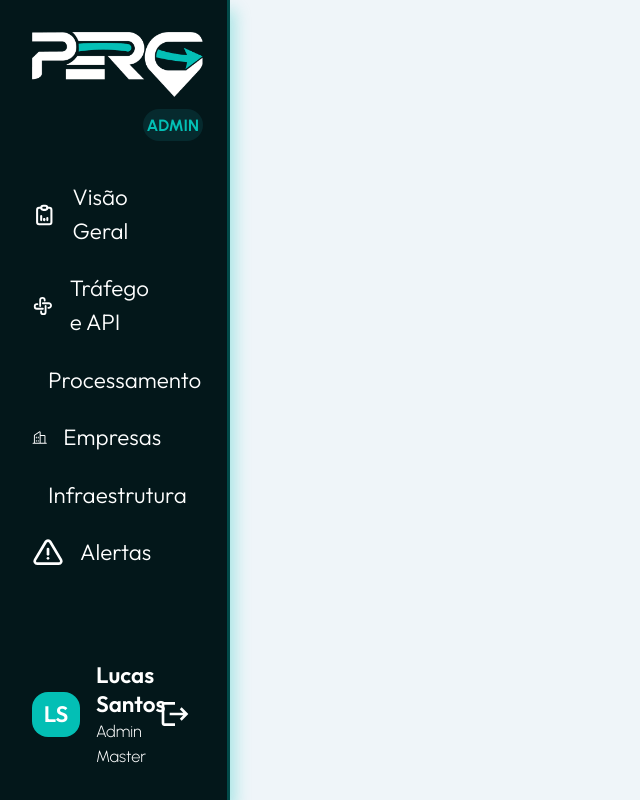
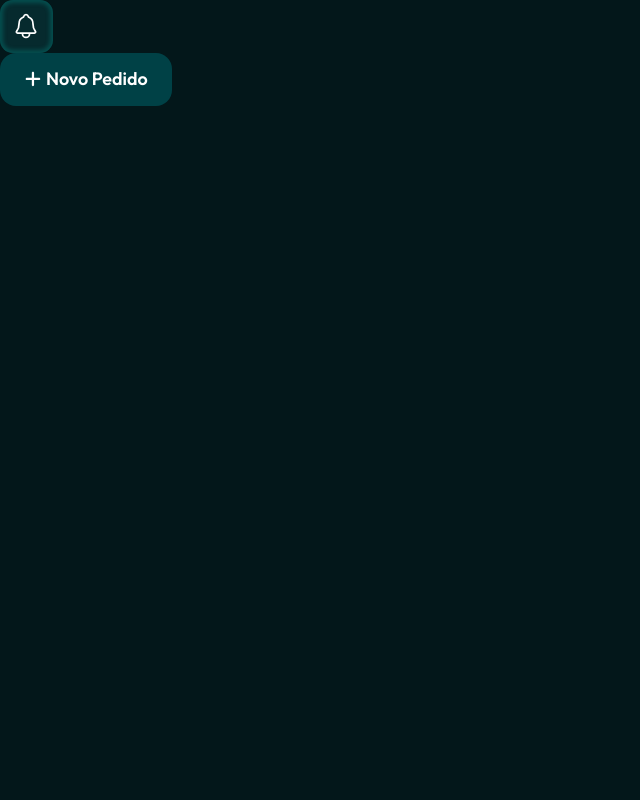
Before and after one commit to PERG-Gestao-de-Logistica/PERG-Front, a Next.js app in the folder perg/: page / in a window 1280 px wide. Shown: the whole page, without its empty margins (0-640 px from the left). Built offline with nearby package versions, Linux system fonts and the light colour scheme.

Commit message:
:construction: progress: início dos botões e barra de pesquisa

```diff
--- /dev/null
+++ b/perg/src/components/botoes/botaoNotificacaoAdmin/botaoNotificacaoAdmin.module.css
@@ -0,0 +1,20 @@
+.botao {
+  display: flex;
+  align-items: center;
+  justify-content: center;
+
+  width: var(--altura-botao-grande);
+  height: var(--altura-botao-grande);
+
+  padding: 0;
+
+color: var(--cor-superficie-branca);
+ background-color: var(--cor-primaria-secundaria);
+
+   box-shadow: var(--sombra-interna-destaque);
+  border-radius: var(--raio-pequeno);
+}
+
+.botao:hover {
+  background-color: var(--cor-primaria-verde-escuro);
+}
--- /dev/null
+++ b/perg/src/components/botoes/botaoNotificacaoAdmin/botaoNotificacaoAdmin.tsx
@@ -0,0 +1,14 @@
+import { IoNotificationsOutline } from "react-icons/io5";
+import styles from "./botaoNotificacaoAdmin.module.css";
+
+export default function BotaoNotificacaoAdmin() {
+  return (
+    <button
+      type="button"
+      className={styles.botao}
+      aria-label="Notificações"
+    >
+      <IoNotificationsOutline size={28} />
+    </button>
+  );
+}
--- /dev/null
+++ b/perg/src/components/botoes/botaoNotificacaoEmpresa/botaoNotificacaoEmpresa.module.css
@@ -0,0 +1,22 @@
+.botao {
+  display: flex;
+  align-items: center;
+  justify-content: center;
+
+  width: var(--altura-botao-grande);
+  height: var(--altura-botao-grande);
+
+  padding: 0;
+
+  color: var(--cor-primaria-verde-escuro);
+  background-color: var(--cor-superficie-branca);
+
+  border: var(--largura-borda) solid var(--cor-borda);
+  box-shadow: var(--sombra-interna);
+  border-radius: var(--raio-pequeno);
+}
+
+.botao:hover {
+  background-color: var(--cor-fundo-verde-claro);
+  border-color: var(--cor-secundaria-verde);
+}
--- /dev/null
+++ b/perg/src/components/botoes/botaoNotificacaoEmpresa/botaoNotificacaoEmpresa.tsx
@@ -0,0 +1,44 @@
+
+// import { IoNotificationsOutline } from "react-icons/io5";
+// import styles from "./botaoNotificacaoEmpresa.module.css";
+
+// // interface BotaoNotificacaoProps {
+// //   quantidade?: number;
+// //   onClick: () => void;
+// // }
+
+// // export default function BotaoNotificacao({
+// //   quantidade = 0,
+// //   onClick,
+// // }: BotaoNotificacaoProps) {
+
+// // // type="button"
+// //       className={styles.botao}
+// //       onClick={onClick}
+// //       aria-label={`Notificações, ${quantidade} não lidas`}
+
+// export default function BotaoNotificacao(){
+//   return (
+//     <button
+//     >
+//       <IoNotificationsOutline className={styles.icone} />
+
+//         <span className={styles.indicador}>
+//         </span>
+//     </button>
+//   );
+// }
+import { IoNotificationsOutline } from "react-icons/io5";
+import styles from "./botaoNotificacaoEmpresa.module.css";
+
+export default function BotaoNotificacaoEmpresa() {
+  return (
+    <button
+      type="button"
+      className={styles.botao}
+      aria-label="Notificações"
+    >
+      <IoNotificationsOutline size={28} />
+    </button>
+  );
+}
--- /dev/null
+++ b/perg/src/components/botoes/botaoNovoPedido/botaoNovoPedido.module.css
@@ -0,0 +1,21 @@
+.botao {
+  display: inline-flex;
+  align-items: center;
+  justify-content: center;
+  gap: var(--espacamento-xs);
+
+  height: var(--altura-botao-grande);
+  padding: 0 var(--padding-botao-grande);
+
+  color: var(--cor-texto-branco);
+  background-color: var(--cor-primaria-verde-escuro);
+
+  border: none;
+  border-radius: var(--raio-padrao);
+
+  font-size: var(--tamanho-texto-botao);
+}
+
+.botao:hover {
+  background-color: var(--cor-secundaria-verde);
+}
--- /dev/null
+++ b/perg/src/components/botoes/botaoNovoPedido/botaoNovoPedido.tsx
@@ -0,0 +1,23 @@
+
+import styles from "./botaoNovoPedido.module.css";
+import { FaPlus } from "react-icons/fa6";
+
+// interface BotaoNovoPedidoProps {
+//   onClick: () => void;
+// }
+
+// export default function BotaoNovoPedido({
+//   onClick,
+// }: BotaoNovoPedidoProps) {
+
+    export default function BotaoNovoPedidos() {
+  return (
+    <button
+      type="button"
+      className={styles.botao}
+    >
+      <FaPlus className={styles.icone} />
+      <span>Novo Pedido</span>
+    </button>
+  );
+}
--- a/perg/src/components/header/index.tsx
+++ b/perg/src/components/header/index.tsx
@@ -1,4 +1,4 @@
-import Button from "@/components/botao";
+import Button from "@/components/botoes";
 
 export default function Header() {
   return (
--- a/perg/src/components/menuAdmin/menuAdmin.module.css
+++ b/perg/src/components/menuAdmin/menuAdmin.module.css
@@ -1,6 +1,6 @@
 .menuEmpresa {
   background-color: var(--cor-primaria-escura);
-  max-width: 18dvw;
+  width: 325px;
   height: 100dvh;
   box-shadow: 5px 10px 15px rgba(3, 191, 181, 0.3);
   border-right: 3px solid rgba(3, 191, 181, 0.3);
@@ -50,6 +50,7 @@
 
 .navegacao {
   width: 100%;
+  flex: 1;
 }
 
 .lista {
@@ -58,6 +59,7 @@
   flex-direction: column;
   list-style: none;
   gap: var(--espacamento-sm);
+  padding: 0;
 }
 
 .item {
@@ -70,6 +72,7 @@
   align-items: center;
   gap: var(--espacamento-md);
   padding: var(--espacamento-sm) var(--espacamento-xl);
+  white-space: nowrap;
 }
 
 .item:hover {
@@ -83,6 +86,10 @@
   outline-offset: 3px;
 }
 
+.item span {
+  overflow: hidden;
+}
+
 .perfil {
   width: 100%;
   height: auto;
@@ -90,16 +97,18 @@
   margin-bottom: var(--espacamento-xl);
   color: var(--cor-texto-branco);
   display: grid;
-  grid-template-columns: 4rem minmax(0, 1fr) auto;
+  grid-template-columns: 3.2rem minmax(0, 1fr) auto;
   align-items: center;
   padding: 0 var(--espacamento-xl);
+  gap: var(--espacamento-sm);
 }
 
 .iniciais:global(h3),
 :global(h3).iniciais {
   color: var(--cor-texto-branco);
   background-color: var(--cor-verde-destaque);
-  width: 75%;
+  width: 50px;
+  height: 50px;
   border-radius: var(--raio-padrao);
   display: flex;
   justify-content: center;
@@ -141,10 +150,11 @@
 
 @media (max-width: 1024px) {
   .menuEmpresa {
-    max-width: 10vw;
+    width: 80px;
+    max-width: none;
   }
 
-  .logo {
+  .logo, .admin, .infoUsuario, .item span {
     display: none;
   }
 
@@ -154,16 +164,6 @@
     display: flex;
     justify-content: center;
     margin: var(--espacamento-md) 1rem var(--espacamento-md);
-  }
-
-  .admin {
-    justify-content: center;
-    padding: 0;
-    margin: var(--espacamento-xl) 0;
-  }
-
-  .admin{
-    display: none;
   }
 
   .lista {
@@ -178,10 +178,6 @@
     height: 56px;
     padding: var(--espacamento-sm);
     border-radius: var(--raio-pequeno);
-  }
-
-  .item span {
-    display: none;
   }
 
   .item svg {
@@ -205,10 +201,6 @@
     height: 60%;
   }
 
-  .infoUsuario {
-    display: none;
-  }
-
   .botaoLogout svg {
     width: 23px;
     height: 23px;
@@ -217,8 +209,7 @@
 }
 
 
-@media (max-width: 640px) {
-
+@media (max-width: 640px){
   .cabecalhoMobile {
     position: fixed;
     top: 0;
@@ -243,6 +234,7 @@
     max-height: 42px;
     object-fit: contain;
   }
+
    .botaoMenu {
     display: flex;
     align-items: center;
@@ -265,8 +257,6 @@
     height: 26px;
   }
 
-  /* OVERLAY */
-
   .overlay {
     display: block;
 
@@ -282,7 +272,6 @@
     z-index: 1000;
   }
 
-  /* DRAWER */
 
   .menuEmpresa {
     position: fixed;
@@ -311,13 +300,11 @@
     transform: translateX(0);
   }
 
-  /* LOGO FICA NO CABEÇALHO */
 
   .logoAdmin {
     display: none;
   }
 
-  /* NAVEGAÇÃO */
 
   .navegacao {
     margin-top: var(--espacamento-xxl);
@@ -352,13 +339,12 @@
     height: 25px;
   }
 
-  /* PERFIL E SAIR DENTRO DO DRAWER */
 
   .perfil {
     width: 100%;
 
     display: grid;
-    grid-template-columns: 44px minmax(0, 1fr) 40px;
+    grid-template-columns: 5rem minmax(0, 1fr) 1rem;
 
     align-items: center;
     gap: var(--espacamento-sm);
@@ -371,9 +357,8 @@
   }
 
   .iniciais {
-    width: 42px;
-    height: 42px;
-    padding: 0;
+    width: 100px;
+    height: 100px;
   }
 
   .infoUsuario {
@@ -399,7 +384,24 @@
   }
 }
 
-/* REDUÇÃO DE MOVIMENTO */
+@media (max-width: 900px) and (orientation: landscape) {
+  .menuEmpresa {
+    width: min(320px, 80vw);
+    height: 100dvh;
+    overflow-y: auto;
+  }
+
+  .logo
+
+  .lista {
+    gap: var(--espacamento-xs);
+  }
+
+  .perfil {
+    padding: var(--espacamento-md);
+    margin-bottom: var(--espacamento-xs);
+  }
+}
 
 @media (prefers-reduced-motion: reduce) {
   .menuEmpresa {
--- a/perg/src/pages/globals.css
+++ b/perg/src/pages/globals.css
@@ -24,58 +24,55 @@ body {
   line-height: var(--altura-linha-texto);
 
   color: var(--cor-texto-principal);
-  background-color: var(--cor-fundo-claro);
+  background-color: var(--cor-primaria-escura);
 }
 
-
 :root {
-
   /* ----------------------------
 -- CORES E IDENTIDADE VISUAL --
 ------------------------------- */
   --cor-primaria-verde-escuro: #004146;
-  --cor-primaria-escura: #03171A;
-  --cor-primaria-profunda: #11292C;
-  --cor-primaria-secundaria: #062A2E;
+  --cor-primaria-escura: #03171a;
+  --cor-primaria-profunda: #11292c;
+  --cor-primaria-secundaria: #062a2e;
 
   --cor-secundaria-verde: #018076;
-  --cor-verde-destaque: #03BFB5;
-   --cor-verde-hover: #9BD0CD;
+  --cor-verde-destaque: #03bfb5;
+  --cor-verde-hover: #9bd0cd;
 
-  --cor-fundo-claro: #EFF5F9;
-  --cor-superficie-branca: #FFFFFF;
-  --cor-fundo-verde-claro: #E0FCFB;
-  --cor-fundo-input: #CFE8E4;
+  --cor-fundo-claro: #eff5f9;
+  --cor-superficie-branca: #ffffff;
+  --cor-fundo-verde-claro: #e0fcfb;
+  --cor-fundo-input: #cfe8e4;
 
   --cor-texto-principal: #004146;
   --cor-texto-secundario: #949398;
-  --cor-texto-branco: #FFFFFF;
+  --cor-texto-branco: #ffffff;
 
-  --cor-aviso: #FFA43D;
-  --cor-perigo: #FD6554;
-  --cor-informacao: #168BFF;
+  --cor-aviso: #ffa43d;
+  --cor-perigo: #fd6554;
+  --cor-informacao: #168bff;
   --cor-sucesso: #018076;
 
-  --cor-borda: #C7E2E3;
-
+  --cor-borda: #c7e2e3;
 
   /* ------------------
 -- CORES DE STATUS --
 --------------------- */
   --cor-status-novo: #004146;
-  --cor-status-rota: #0088FF;
+  --cor-status-rota: #0088ff;
   --cor-status-roteirizado: var(--cor-texto-branco);
-  --cor-status-disponivel: #34C759;
-  --cor-status-outraLoja: #8A4B00;
-  --cor-status-alto: #DB8B55;
-  --cor-status-medio: #E4B84C;
-  --cor-status-ocorrencia: #FD6554;
+  --cor-status-disponivel: #34c759;
+  --cor-status-outraLoja: #8a4b00;
+  --cor-status-alto: #db8b55;
+  --cor-status-medio: #e4b84c;
+  --cor-status-ocorrencia: #fd6554;
   --cor-status-offline: #949398;
 
-  --fundo-status-novo: #03BFB5;
+  --fundo-status-novo: #03bfb5;
   --fundo-status-roteirizado: #004146;
-  --fundo-status-disponivel: #E0FCFB;
-  --fundo-status-entregue: #D5F5F1;
+  --fundo-status-disponivel: #e0fcfb;
+  --fundo-status-entregue: #d5f5f1;
   --fundo-status-ocorrencia: #eeb7b1;
 
   /* ----------------------
@@ -84,33 +81,24 @@ body {
   --fonte-titulo: var(--font-titulo);
   --fonte-texto: var(--font-texto);
 
-
   /* -----------------------
 -- TIPOGRAFIA — TAMANHO --
 -------------------------- */
-  --tamanho-titulo-principal:
-    clamp(2rem, 1.7rem + 1.5vw, 3rem);
+  --tamanho-titulo-principal: clamp(2rem, 1.7rem + 1.5vw, 3rem);
 
-  --tamanho-subtitulo:
-    clamp(1.5rem, 1.3rem + 0.8vw, 2rem);
+  --tamanho-subtitulo: clamp(1.5rem, 1.3rem + 0.8vw, 2rem);
 
-  --tamanho-titulo-secao:
-    clamp(1.125rem, 1rem + 0.5vw, 1.5rem);
+  --tamanho-titulo-secao: clamp(1.125rem, 1rem + 0.5vw, 1.5rem);
 
-  --tamanho-titulo-card:
-    clamp(0.875rem, 0.82rem + 0.15vw, 1.125rem);
+  --tamanho-titulo-card: clamp(0.875rem, 0.82rem + 0.15vw, 1.125rem);
 
-  --tamanho-texto:
-    clamp(0.9375rem, 0.9rem + 0.15vw, 1.0625rem);
+  --tamanho-texto: clamp(0.9375rem, 0.9rem + 0.15vw, 1.0625rem);
 
-  --tamanho-texto-botao:
-    var(--tamanho-titulo-secao);
+  --tamanho-texto-botao: clamp(-0.9rem, 1rem + 0.15vw, 1.3rem);
 
-  --tamanho-texto-auxiliar:
-    clamp(0.6875rem, 0.66rem + 0.08vw, 0.8125rem);
+  --tamanho-texto-auxiliar: clamp(0.6875rem, 0.66rem + 0.08vw, 0.8125rem);
 
-  --tamanho-titulo-destaque:
-    clamp(2rem, 1.4rem + 3vw, 4rem);
+  --tamanho-titulo-destaque: clamp(2rem, 1.4rem + 3vw, 4rem);
 
   /* ---------------------
 -- TIPOGRAFIA — PESOS --
@@ -120,7 +108,6 @@ body {
   --peso-medio: 500;
   --peso-semi-negrito: 600;
   --peso-negrito: 700;
-
 
   /* --------------------
 -- ALTURA DAS LINHAS --
@@ -139,25 +126,21 @@ body {
   --espacamento-xl: 2rem;
   --espacamento-xxl: 2.5rem;
 
-
   /* -------------------------------
 -- ESPAÇAMENTO — RESPONSIVIDADE --
 ---------------------------------- */
-  --espacamento-pagina:
-    clamp(1rem, 2vw, 2rem);
+  --espacamento-pagina: clamp(1rem, 2vw, 2rem);
 
-  --espacamento-secao:
-    clamp(1.25rem, 2.5vw, 2.5rem);
+  --espacamento-secao: clamp(1.25rem, 2.5vw, 2.5rem);
 
-  --espacamento-container:
-    clamp(1rem, 1.5vw, 1.5rem);
+  --espacamento-container: clamp(1rem, 1.5vw, 1.5rem);
 
   /* -------------------------------
 -- BOTÕES — DIMENSÃO --
 ---------------------------------- */
   --altura-botao-pequeno: 2rem;
   --altura-botao-medio: 2.5rem;
-  --altura-botao-grande: 3rem;
+  --altura-botao-grande: 3.3rem;
 
   --padding-botao-pequeno: 0.75rem;
   --padding-botao-medio: 1rem;
@@ -171,19 +154,16 @@ body {
 
   --largura-borda: 1px;
 
-
   /* ----------
 -- SOMBRAS --
 ------------- */
-  --sombra-card:
-    0 0 4px 2px rgba(90, 93, 87, 0.25);
+  --sombra-card: 0 0 4px 2px rgba(90, 93, 87, 0.25);
 
-  --sombra-modal:
-    0 8px 32px rgba(2, 26, 29, 0.18);
+  --sombra-modal: 0 8px 32px rgba(2, 26, 29, 0.18);
 
-  --sombra-menu:
-    2px 0 12px rgba(2, 26, 29, 0.08);
+  --sombra-menu: 2px 0 12px rgba(2, 26, 29, 0.08);
 
+  --sombra-interna-destaque: inset 0 0 4px 3px rgba(3, 191, 181, 0.25);
 
   /* -------------
 -- TRANSIÇÕES --
@@ -239,7 +219,6 @@ p {
   line-height: var(--altura-linha-texto);
 }
 
-
 /* ------------
 -- TAGS HTML --
 --------------- */
@@ -250,30 +229,21 @@ select {
   font: inherit;
 }
 
-button {
-  cursor: pointer;
-}
-
 a {
   color: inherit;
   text-decoration: none;
 }
 
-/* img {
-  display: block;
-  max-width: 100%;
-} */
-
-
   /* ---------------------------
   -- BOTÕES COMPONENTE GLOBAL --
   ------------------------------ */
   button {
+  cursor: pointer;
   font-family: var(--fonte-titulo);
   font-size: var(--tamanho-texto-botao);
   font-weight: var(--peso-semi-negrito);
   line-height: 1;
-
+  border: none;
   transition: var(--transicao-padrao);
 }
 
--- a/perg/src/pages/index.tsx
+++ b/perg/src/pages/index.tsx
@@ -1,10 +1,14 @@
+import BotaoNovoPedido from "@/components/botoes/botaoNovoPedido/botaoNovoPedido";
 import MenuAdmin from "../components/menuAdmin/menuAdmin";
 import MenuEmpresa from "../components/menuEmpresa/menuEmpresa";
+import BotaoNotificacao from "../components/botoes/botaoNotificacaoEmpresa/botaoNotificacaoEmpresa";
+import BotaoNotificacaoAdmin from "../components/botoes/botaoNotificacaoAdmin/botaoNotificacaoAdmin";
 
 export default function Home() {
   return (
     <>
-    <MenuAdmin />
+    <BotaoNotificacaoAdmin/>
+    <BotaoNovoPedido/>
     </>
   );
 }
```
Also changed, not shown: perg/src/components/botao/index.tsx (deleted, +0 -20 lines). Lines whose indentation alone changed are shown as unchanged.
